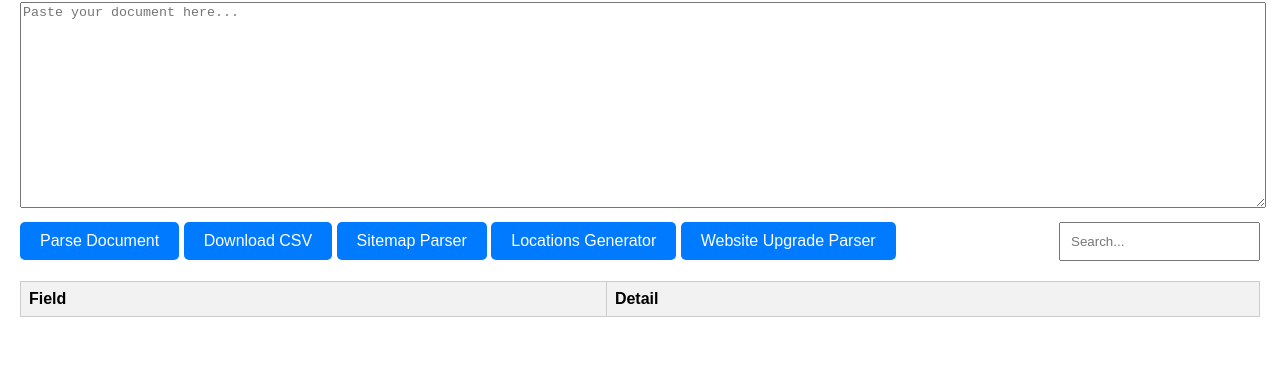
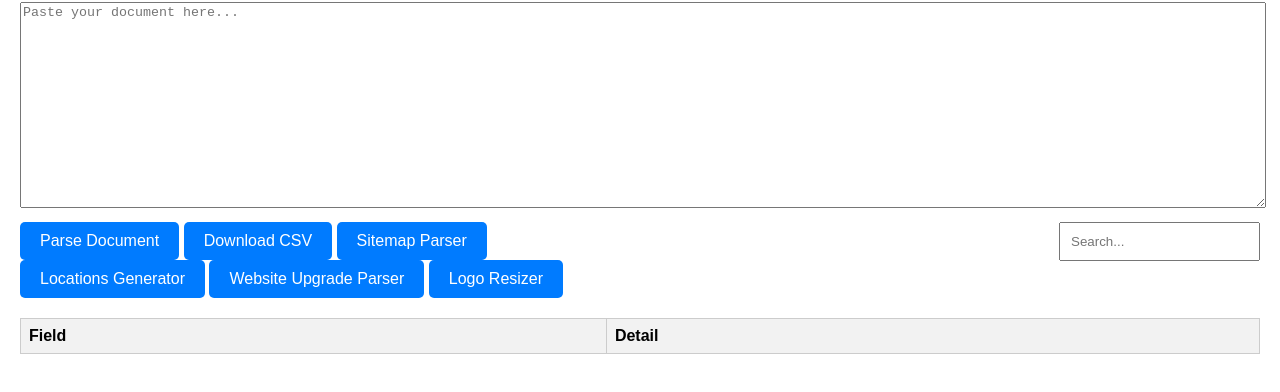
Before and after one commit to Yuwiiii/localsearch-webinfo-parser, a website: page index.html in a window 1280 px wide. Shown: the part 78-470 px from the top of the page. Drawn offline with Linux system fonts and the light colour scheme; some packages are replaced by stand-ins of ours; a script that the page names is missing.

Commit message:
Update index.html
Logo Resizer Link

```diff
--- a/index.html
+++ b/index.html
@@ -14,11 +14,16 @@
 
     <div class="search-container">
         <div class="column1">
-            <button id="parseButton">Parse Document</button>
-            <button onclick="exportToCSV()">Download CSV</button>
-            <a href="parse-sitemap.html" target="_blank" id="goToToolButton">Sitemap Parser</a>
-            <a href="locations-generator.html" target="_blank" id="goToToolButton">Locations Generator</a>
-            <a href="websiteupgrade.html" target="_blank" id="goToToolButton">Website Upgrade Parser</a>
+            <div>
+                <button id="parseButton">Parse Document</button>
+                <button onclick="exportToCSV()">Download CSV</button>
+                <a href="parse-sitemap.html" target="_blank" id="goToToolButton">Sitemap Parser</a>
+            </div>
+            <div>
+                <a href="locations-generator.html" target="_blank" id="goToToolButton">Locations Generator</a>
+                <a href="websiteupgrade.html" target="_blank" id="goToToolButton">Website Upgrade Parser</a>
+                <a href="https://logo-resizer-ajn.vercel.app/" target="_blank" id="goToToolButton">Logo Resizer</a>
+            </div>
         </div>
         <div class="column2">
             <input class="search-box-input" type="text" id="searchInput" placeholder="Search...">
```
